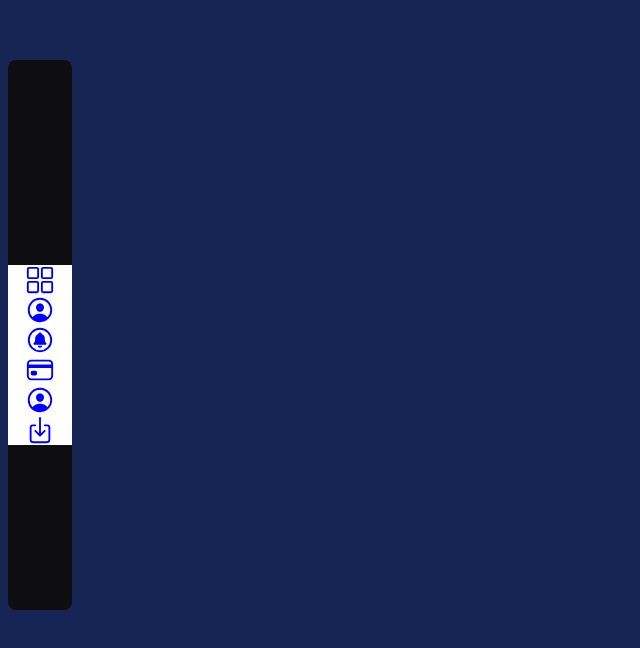
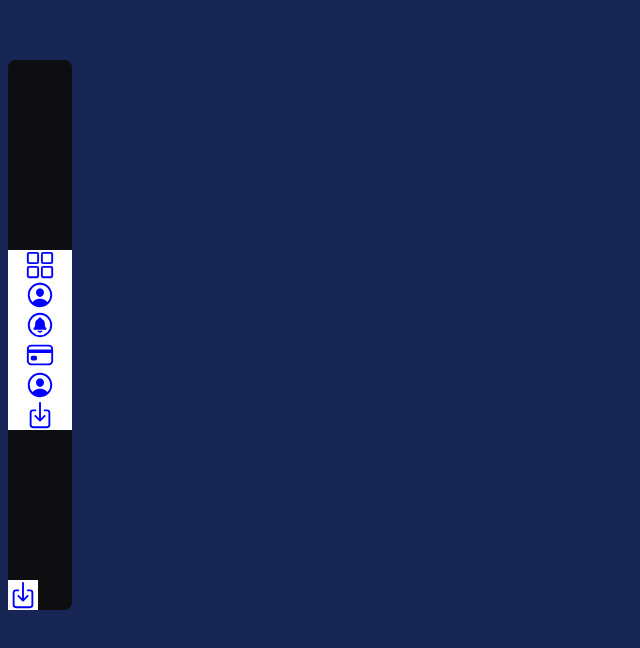
Before and after one commit to DC-21/smart-contracts-blockchain-webapp, a React (Vite) app in the folder client/: page / in a window 1280 px wide. Shown: the part 150-798 px from the top of the page, without its empty margins (0-640 px from the left). Built offline with nearby package versions, Linux system fonts and the light colour scheme; what @thirdweb-dev/react would draw is missing.

Commit message:
first commit

```diff
--- a/client/src/components/Sidebar.jsx
+++ b/client/src/components/Sidebar.jsx
@@ -2,7 +2,7 @@ import React from 'react';
 
 const Sidebar = () => {
     return (
-        <div className='w-16 rounded-lg pt-10 flex fixed bottom-10 left-2 h-[550px] bg-[#0e0e10]'>
+        <div className='w-16 rounded-lg pt-10 flex flex-col fixed bottom-10 left-2 h-[550px] bg-[#0e0e10]'>
             <div className='w-full justify-center h-full flex flex-col'>
                 <a className='bg-white flex justify-center'>
                     <ion-icon name="grid-outline"></ion-icon>
@@ -11,7 +11,7 @@ const Sidebar = () => {
                     <ion-icon name="person-circle-outline"></ion-icon>
                 </a>
                 <a className='bg-white flex justify-center'>
-                <ion-icon name="notifications-circle-outline"></ion-icon>
+                    <ion-icon name="notifications-circle-outline"></ion-icon>
                 </a>
                 <a className='bg-white flex justify-center'>
                     <ion-icon name="card-outline"></ion-icon>
@@ -23,6 +23,11 @@ const Sidebar = () => {
                     <ion-icon name="download-outline"></ion-icon>
                 </a>
             </div>
+            <div className='flex'>
+                <a className='bg-white flex justify-center'>
+                    <ion-icon name="download-outline"></ion-icon>
+                </a>
+            </div>
         </div>
     );
 };
```
